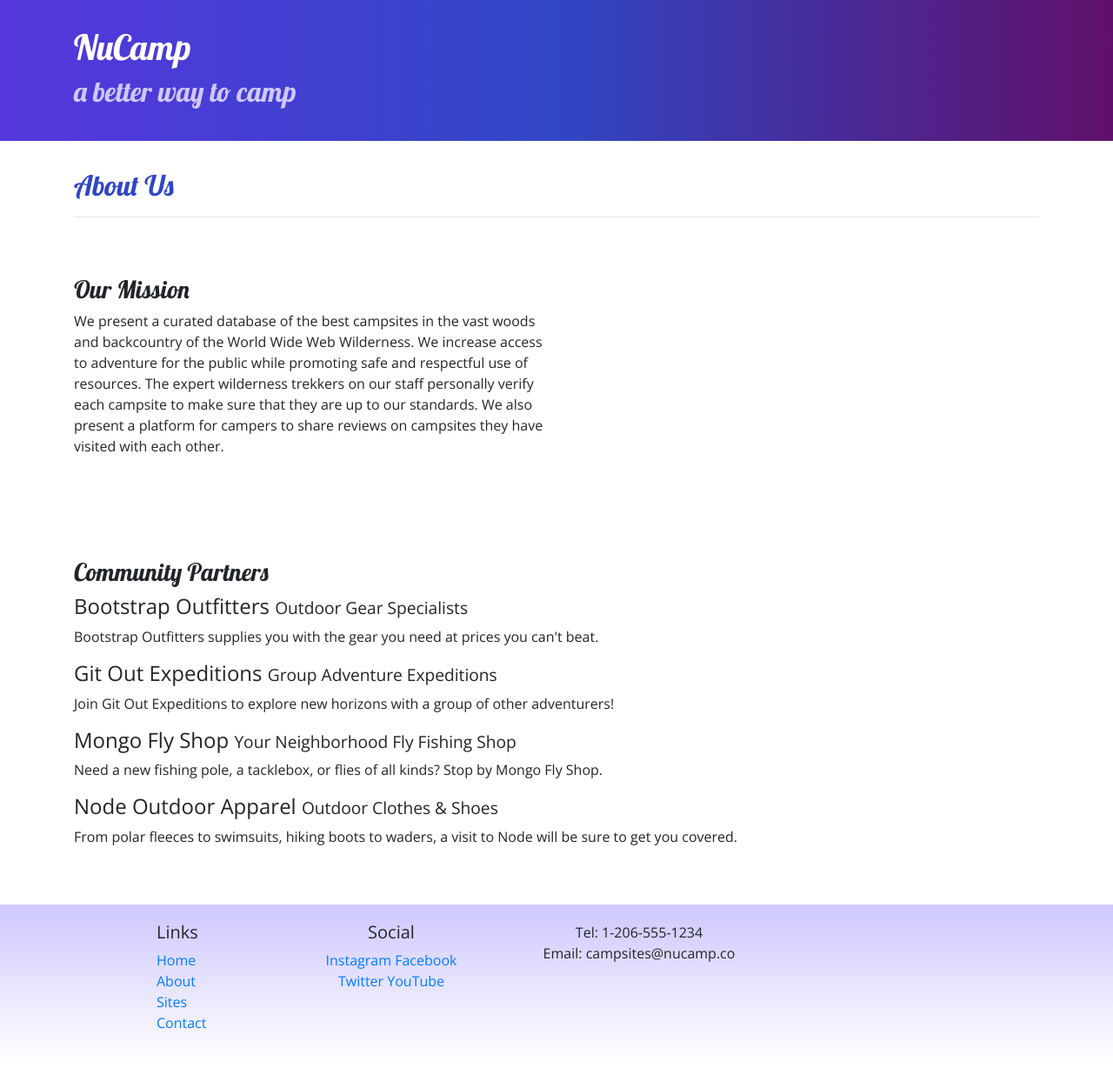
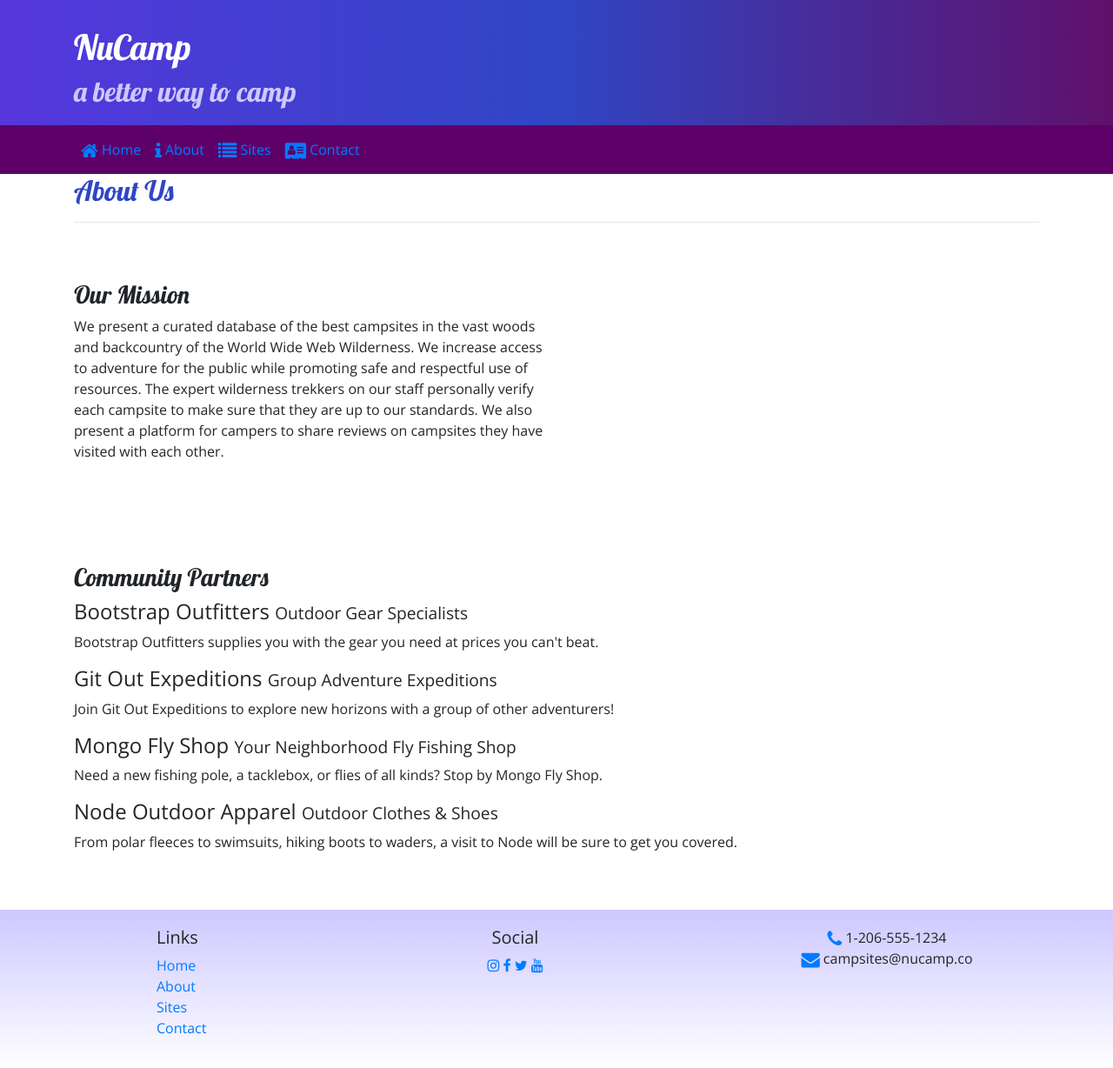
Before and after one commit to ttewabe/index.html, a website: page aboutus.html in a window 1280 px wide. Shown: the whole page at 87% size. Drawn offline with nearby package versions, Linux system fonts and the light colour scheme.

Commit message:
Icon Fonts

```diff
--- a/aboutus.html
+++ b/aboutus.html
@@ -6,6 +6,8 @@
         <meta name="viewport" content="width=device-width, initial-scale=1" />
         <link rel="stylesheet" href="node_modules/bootstrap/dist/css/bootstrap.min.css" />
 
+         <!-- Additional CSS must be placed after Bootstrap CSS -->
+        <link rel="stylesheet" href="node_modules/font-awesome/css/font-awesome.min.css" />
       <link rel="stylesheet" href="https://fonts.googleapis.com/css?family=Lobster|Open+Sans" />
       <link rel="stylesheet" href="css/styles.css" />
 
@@ -24,6 +26,22 @@
               </div>
           </div>
       </header>
+
+      <nav class="navbar navbar-expand-sm navbar-dark.sticky-top">
+        <div class="container">
+            <button class="navbar-toggler ml-auto">
+                <span class="navbar-toggler-icon"></span>
+            </button>
+           <div class="collapse navbar-collapse" id="nucampNavbar">
+               <ul class="navbar-nav">
+                <li class="nav-item active"><a class="nav-link" href="index.html"><i class="fa fa-home fa-lg"></i> Home</a></li>
+                <li class="nav-item"><a class="nav-link" href="#"><i class="fa fa-info fa-lg"></i> About</a></li>
+                <li class="nav-item"><a class="nav-link" href="#"><i class="fa fa-list fa-lg"></i> Sites</a></li>
+                <li class="nav-item"><a class="nav-link" href="#"><i class="fa fa-address-card fa-lg"></i> Contact</a></li>
+               </ul>
+           </div>
+        </div>
+    </nav>
 
       <div class="container ">
           <div class="row">
@@ -67,19 +85,19 @@
                           <li><a href="#">Contact</a></li>
                       </ul>
                   </div>
-                  <div class="col-6 col-sm-2 text-center">
+              <div class="col-6 col-sm-5 text-center">
                     <h5>Social</h5>
-                      <a href="http://instagram.com/">Instagram</a>
-                      <a href="http://facebook.com/">Facebook</a>
-                      <a href="http://twitter.com/">Twitter</a>
-                      <a href="http://youtube.com/">YouTube</a>
+                    <a href="http://instagram.com/"><i class="fa fa-instagram"></i></a>
+                    <a href="http://facebook.com/"><i class="fa fa-facebook"></i></a>
+                    <a href="http://twitter.com/"><i class="fa fa-twitter"></i></a>
+                    <a href="http://youtube.com/"><i class="fa fa-youtube"></i></a>
                 </div>
                 <div class="col-sm-4 text-center">
-                      Tel: 1-206-555-1234<br />
-                      Email: campsites@nucamp.co
+                    <i class="fa fa-phone fa-lg text-primary"></i> 1-206-555-1234<br />
+                    <i class="fa fa-envelope fa-lg text-primary"></i> campsites@nucamp.co
                 </div>
            </div>
-
+        </div>
     </footer>
 
     <script src="node_modules/jquery/dist/jquery.slim.min.js"></script>
--- a/css/styles.css
+++ b/css/styles.css
@@ -30,3 +30,11 @@ footer {
 
 
 }
+
+.navbar{
+    border-top: 0;
+   margin-top: -50px;
+    background:#5d0169;
+    color: white;
+
+}
--- a/package.json
+++ b/package.json
@@ -15,6 +15,7 @@
   },
   "dependencies": {
     "bootstrap": "^4.5.2",
+    "font-awesome": "^4.7.0",
     "jquery": "^3.5.1",
     "popper.js": "^1.16.1"
   }
```
Also changed, not shown: index.html (+24 -8 lines), 2 other files. Lines whose indentation alone changed are shown as unchanged.
